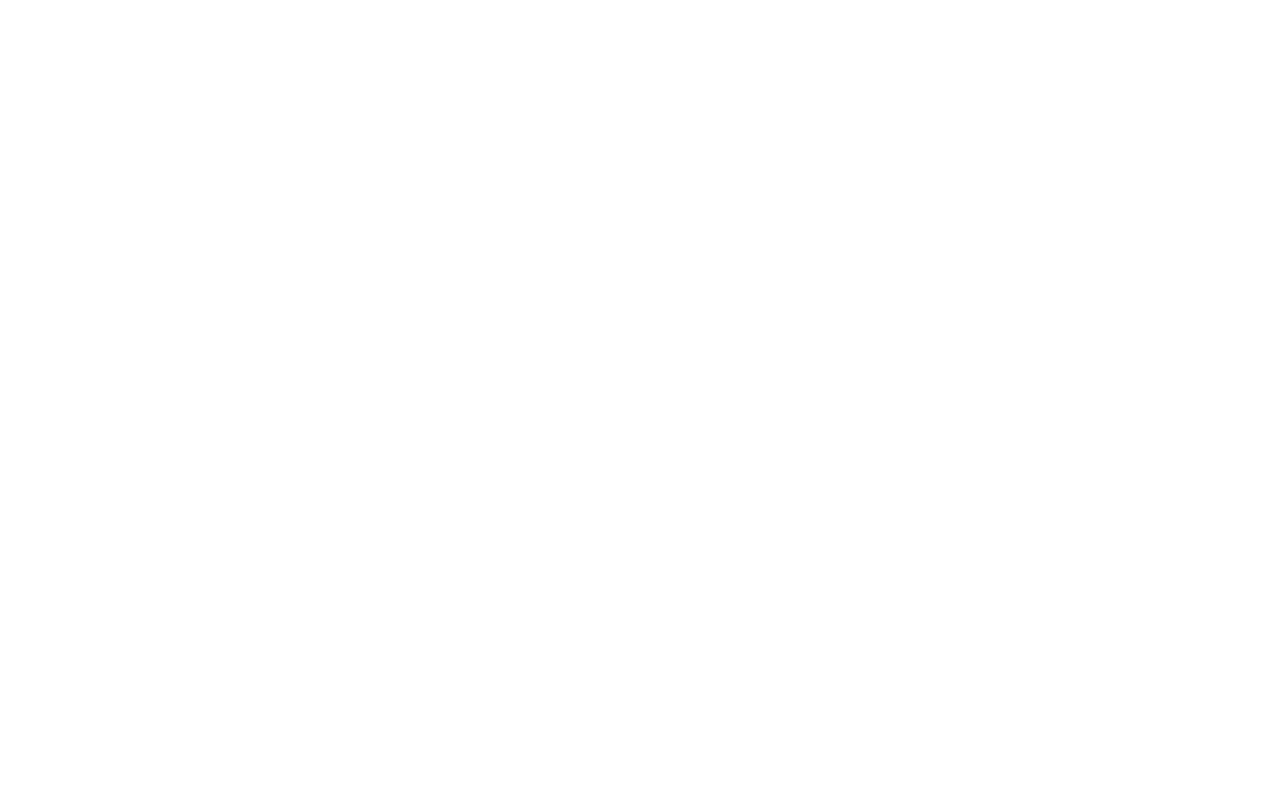
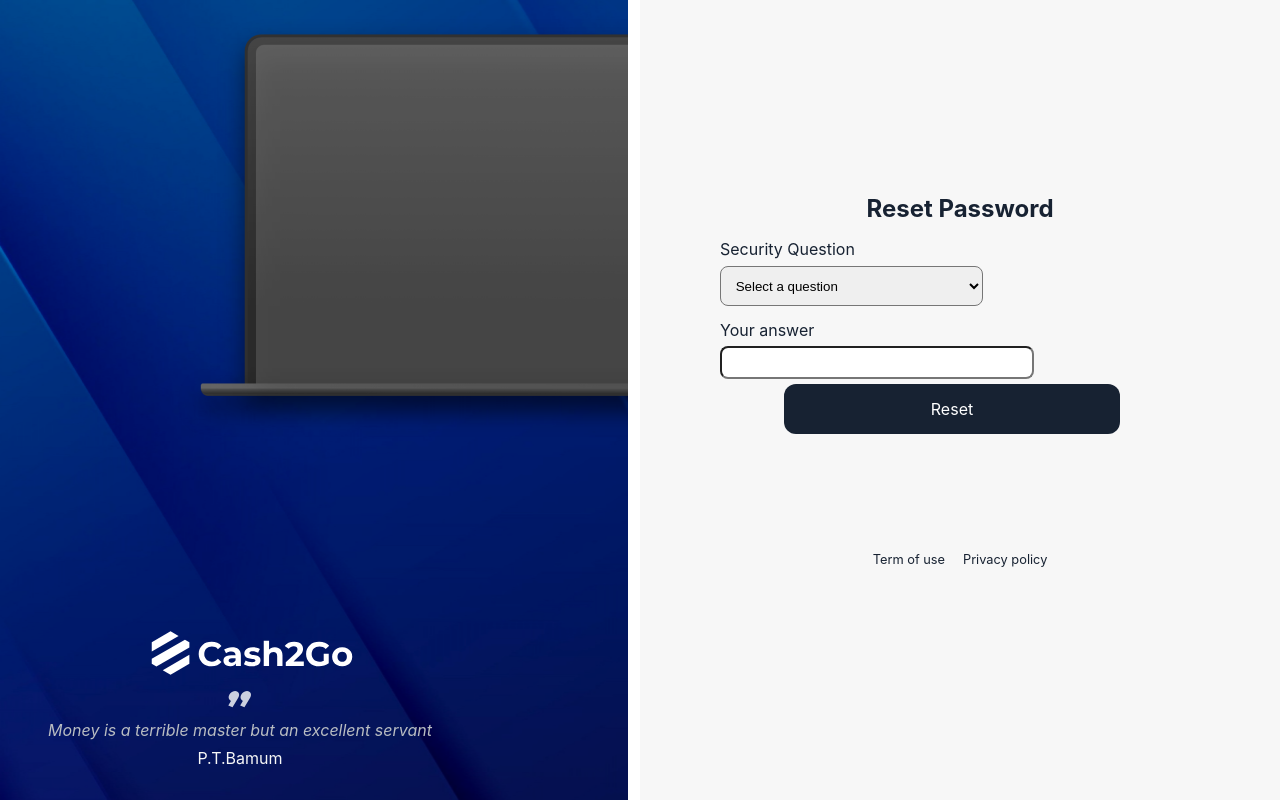
Before and after one commit to joyibeh93/Cash2go-loan-app, a React (Create React App) app: page /passwordreset in a window 1280 px wide. Before the commit this address had no page. Built offline with nearby package versions, Linux system fonts and the light colour scheme; the HTML template or start-up script is replaced by a standard one.

Commit message:
password reset page using Security question and Your answer

```diff
--- a/src/App.js
+++ b/src/App.js
@@ -2,7 +2,7 @@ import './index.css';
 import './App.css';
 
 import { BrowserRouter as Router, Route, Routes } from 'react-router-dom';
-//import PasswordResetPage from './Pages/PasswordResetPage';
+import PasswordResetPage from './Pages/PasswordResetPage';
 import SignUpStep2 from './Pages/SignUpStep2';
 import Dashboard from './Pages/Dashboard';
 import ResetPassword from './Pages/ResetPassword';
@@ -21,7 +21,7 @@ function App() {
         <Route path="/signupstep4" element={<SignUpStep4 />} />
         <Route path="/signupstep3" element={<SignUpStep3 />} />
         <Route path="/login" element={<Login />} />
-        {/*<Route path="/" element={<PasswordResetPage />} />*/}
+        <Route path="/passwordreset" element={<PasswordResetPage />} />
       </Routes>
     </Router>
   );
--- a/src/Components/ResetPasswordForm.js
+++ b/src/Components/ResetPasswordForm.js
@@ -3,17 +3,22 @@ import { Formik, Form, Field, ErrorMessage } from 'formik';
 import * as Yup from 'yup';
 import axios from 'axios';
 import Buttons from './Buttons';
+import { useNavigate } from 'react-router';
 import '../PasswordReset.css'
 
-//import './ResetPasswordForm.css'; // Import CSS file
+
 
 const ResetPasswordForm = () => {
+
+  const navigate = useNavigate(); // Get the navigation function
+
   const handleSubmit = (values, { setSubmitting }) => {
     // Simulate API request to reset password
     axios.post('/api/reset-password', values)
       .then(response => {
         // Handle successful password reset
         console.log('Password reset successfully.');
+        navigate('/resetpassword3'); // Navigate to the next page
       })
       .catch(error => {
         // Handle password reset error
@@ -42,17 +47,36 @@ const ResetPasswordForm = () => {
         {({ isSubmitting }) => (
           <Form className='form'>
             <div className="form-field">
-              <label htmlFor="securityQuestion">Security Question</label>
-              <Field
-                type="text"
-                id="securityQuestion"
-                name="securityQuestion"
-              />
-              <ErrorMessage name="securityQuestion" component="div" className="error-message" />
+            <label className="label" htmlFor="Question">
+              Security Question
+            </label>
+            <Field as="select" id="Question" name="Question" className="select">
+              <option value="">Select a question</option>
+              <option value="Where did you meet your spouse?">
+                where did you meet your spouse?
+              </option>
+              <option value="What city did you grow up?">
+                what city did you grow up?
+              </option>
+              <option value="What is the name of your pet?">
+                what is the name of your pet?
+              </option>
+              <option value="Where is your best subject?">
+                what is your best subject?
+              </option>
+              <option value="What is the name of your school?">
+                what is the name of your school?
+              </option>
+            </Field>
+            <ErrorMessage
+              name="Question"
+              component="div"
+              className="error-message"
+            />
             </div>
 
             <div className="form-field">
-              <label htmlFor="message">Message</label>
+              <label htmlFor="message">Your answer</label>
               <Field
                 type="text"
                 id="message"
```
